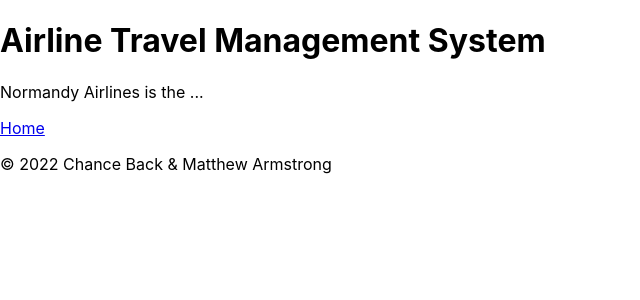
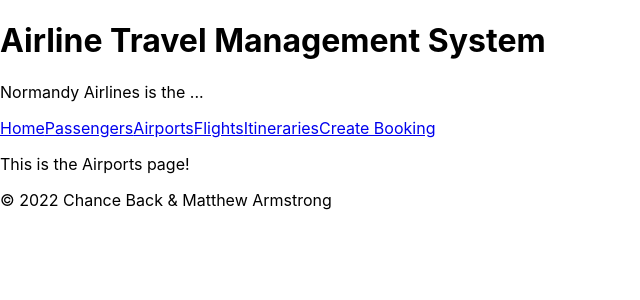
Before and after one commit to chanceback/Airline-Travel-Management-System, a React (Create React App) app in the folder project/p-frontend/: page /airports in a window 1280 px wide. Shown: the top 300 px of the page, without its empty margins (0-640 px from the left). Built offline with nearby package versions, Linux system fonts and the light colour scheme.

Commit message:
added more pages

```diff
--- a/project/p-frontend/src/App.js
+++ b/project/p-frontend/src/App.js
@@ -8,6 +8,11 @@ import './App.css';
 
 // Import Pages
 import HomePage from './pages/HomePage';
+import PassengersPage from './pages/PassengersPage';
+import AirportPage from './pages/AirportsPage';
+import FlightsPage from './pages/FlightsPage';
+import ItinerariesPage from './pages/ItinerariesPage';
+import CreateBookingPage from './pages/CreateBookingPage';
 
 
 
@@ -25,6 +30,11 @@ function App() {
           <main>
           <Routes>
             <Route path="/" element={<HomePage />} />
+            <Route path="passengers" element={<PassengersPage />} />
+            <Route path="airports" element={<AirportPage />} />
+            <Route path="flights" element={<FlightsPage />} />
+            <Route path="itineraries" element={<ItinerariesPage />} />
+            <Route path="create-booking" element={<CreateBookingPage/>} />
           </Routes>
           </main>
 
--- a/project/p-frontend/src/components/Navigation.js
+++ b/project/p-frontend/src/components/Navigation.js
@@ -6,6 +6,11 @@ function Navigation() {
   return (
     <nav>
         <Link to="/">Home</Link>
+        <Link to="passengers">Passengers</Link>
+        <Link to="airports">Airports</Link>
+        <Link to="flights">Flights</Link>
+        <Link to="itineraries">Itineraries</Link>
+        <Link to="create-booking">Create Booking</Link>
     </nav>
   );
 }
--- /dev/null
+++ b/project/p-frontend/src/pages/AirportsPage.js
@@ -0,0 +1,9 @@
+import React from "react";
+
+function AirportPage() {
+    return(
+        <p>This is the Airports page!</p>
+    )
+};
+
+export default AirportPage;
--- /dev/null
+++ b/project/p-frontend/src/pages/CreateBookingPage.js
@@ -0,0 +1,9 @@
+import React from "react";
+
+function CreateBookingPage() {
+    return(
+        <p>This is the page to create bookings!</p>
+    )
+};
+
+export default CreateBookingPage;
--- /dev/null
+++ b/project/p-frontend/src/pages/FlightsPage.js
@@ -0,0 +1,9 @@
+import React from "react";
+
+function FlightsPage() {
+    return(
+        <p>This is the Flights page!</p>
+    )
+};
+
+export default FlightsPage;
--- /dev/null
+++ b/project/p-frontend/src/pages/ItinerariesPage.js
@@ -0,0 +1,9 @@
+import React from "react";
+
+function ItinerariesPage() {
+    return(
+        <p>This is the Itineraries page!</p>
+    )
+};
+
+export default ItinerariesPage;
--- /dev/null
+++ b/project/p-frontend/src/pages/PassengersPage.js
@@ -0,0 +1,9 @@
+import React from "react";
+
+function PassengersPage() {
+    return(
+        <p>This is the Passengers page!</p>
+    )
+};
+
+export default PassengersPage;
```
